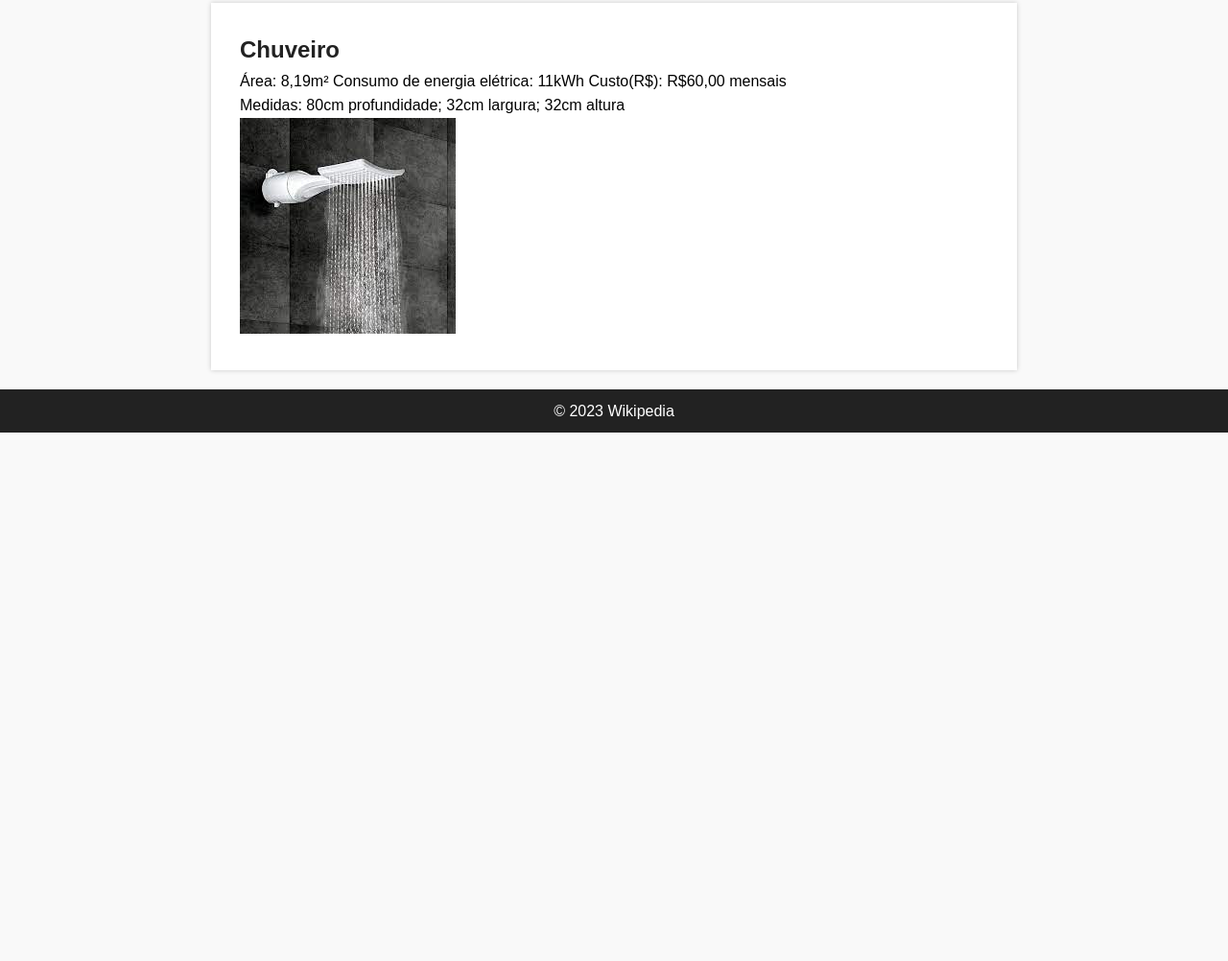
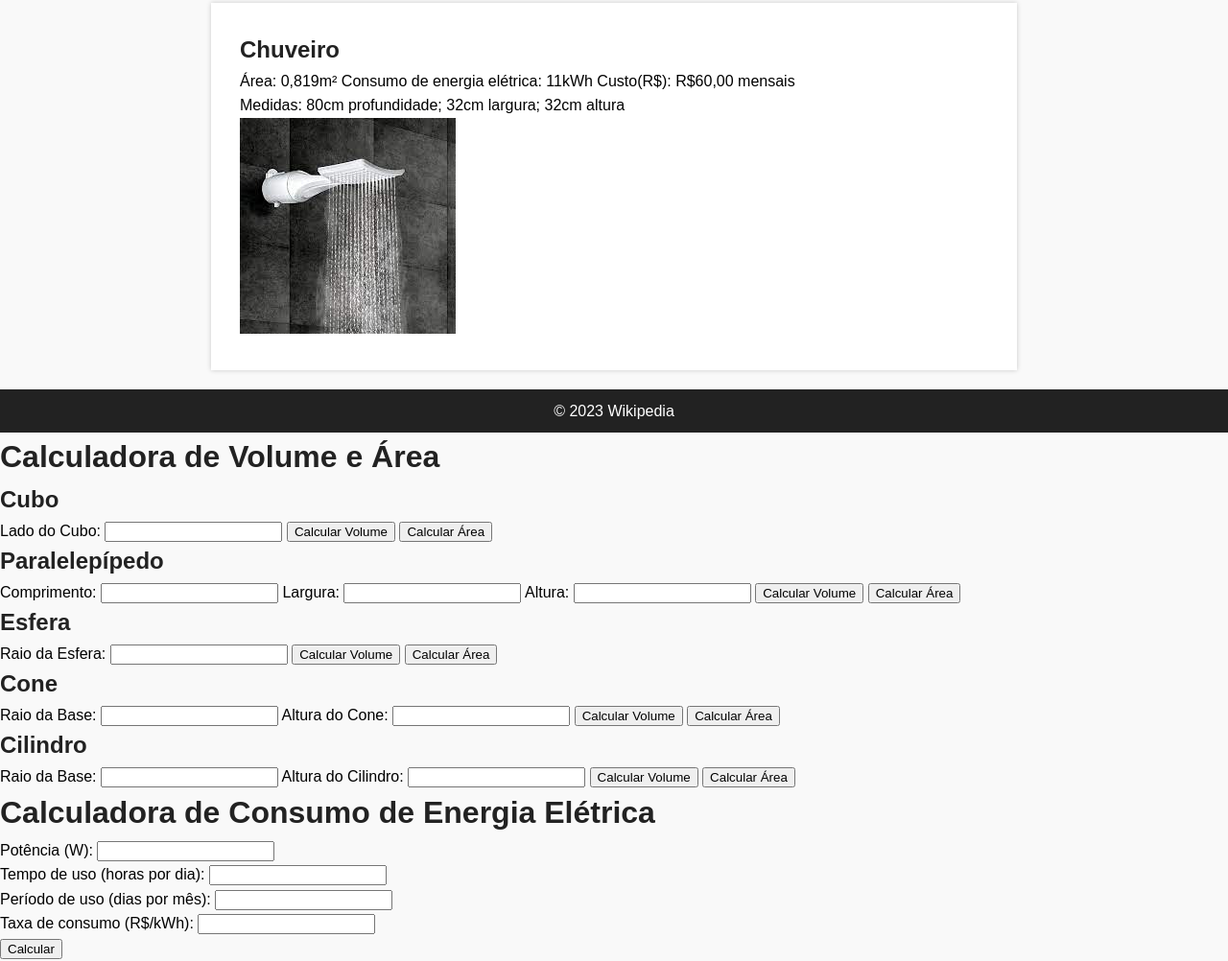
Before and after one commit to Danilo1910p-p/ProjetoMat2, a plain HTML site: page ProjetoMat2-main/index.html in a window 1280 px wide. Shown: the part 1743-2745 px from the top of the page at 96% size. Before the commit the page ends 2194 px from the top, so only its background shows below. Drawn offline with Linux system fonts and the light colour scheme.

Commit message:
Add files via upload

```diff
--- a/ProjetoMat2-main/index.html
+++ b/ProjetoMat2-main/index.html
@@ -21,7 +21,7 @@
     <main>
         <article>
             <h2>Geladeira:</h2>
-            <p>Área: 5,895m²
+            <p>Área: 5,8m²
                 Volume: 400L
                 Consumo de energia elétrica: 40 a 57 kWh a hora
                 Custo(R$): R$39,18</p>
@@ -66,7 +66,7 @@
     <main>
         <article>
             <h2>Chuveiro</h2>
-            <p>Área: 8,19m²
+            <p>Área: 0,819m²
                 Consumo de energia elétrica: 11kWh
                 Custo(R$): R$60,00 mensais
             </p>
@@ -79,3 +79,93 @@
     </footer>
 </body>
 </html>
+<!DOCTYPE html>
+<html>
+<head>
+    <title>Calculadora de Volume e Área</title>
+</head>
+<body>
+    <h1>Calculadora de Volume e Área</h1>
+
+    <!-- Cubo -->
+    <h2>Cubo</h2>
+    <label for="cuboLado">Lado do Cubo:</label>
+    <input type="number" id="cuboLado">
+    <button onclick="calcularVolumeCubo()">Calcular Volume</button>
+    <button onclick="calcularAreaCubo()">Calcular Área</button>
+    <p id="cuboResultado"></p>
+
+    <!-- Paralelepípedo -->
+    <h2>Paralelepípedo</h2>
+    <label for="paralelepipedoComprimento">Comprimento:</label>
+    <input type="number" id="paralelepipedoComprimento">
+    <label for="paralelepipedoLargura">Largura:</label>
+    <input type="number" id="paralelepipedoLargura">
+    <label for="paralelepipedoAltura">Altura:</label>
+    <input type="number" id="paralelepipedoAltura">
+    <button onclick="calcularVolumeParalelepipedo()">Calcular Volume</button>
+    <button onclick="calcularAreaParalelepipedo()">Calcular Área</button>
+    <p id="paralelepipedoResultado"></p>
+
+    <!-- Esfera -->
+    <h2>Esfera</h2>
+    <label for="esferaRaio">Raio da Esfera:</label>
+    <input type="number" id="esferaRaio">
+    <button onclick="calcularVolumeEsfera()">Calcular Volume</button>
+    <button onclick="calcularAreaEsfera()">Calcular Área</button>
+    <p id="esferaResultado"></p>
+
+    <!-- Cone -->
+    <h2>Cone</h2>
+    <label for="coneRaio">Raio da Base:</label>
+    <input type="number" id="coneRaio">
+    <label for="coneAltura">Altura do Cone:</label>
+    <input type="number" id="coneAltura">
+    <button onclick="calcularVolumeCone()">Calcular Volume</button>
+    <button onclick="calcularAreaCone()">Calcular Área</button>
+    <p id="coneResultado"></p>
+
+    <!-- Cilindro -->
+    <h2>Cilindro</h2>
+    <label for="cilindroRaio">Raio da Base:</label>
+    <input type="number" id="cilindroRaio">
+    <label for="cilindroAltura">Altura do Cilindro:</label>
+    <input type="number" id="cilindroAltura">
+    <button onclick="calcularVolumeCilindro()">Calcular Volume</button>
+    <button onclick="calcularAreaCilindro()">Calcular Área</button>
+    <p id="cilindroResultado"></p>
+
+</body>
+<script src="main.js"></script>
+</html>
+<!DOCTYPE html>
+<html>
+<head>
+    <title>Calculadora de Consumo de Energia</title>
+</head>
+<body>
+    <h1>Calculadora de Consumo de Energia Elétrica</h1>
+    <form>
+        <label>Potência (W): <input type="number" id="potencia"></label><br>
+        <label>Tempo de uso (horas por dia): <input type="number" id="tempo"></label><br>
+        <label>Período de uso (dias por mês): <input type="number" id="periodo"></label><br>
+        <label>Taxa de consumo (R$/kWh): <input type="number" id="taxa"></label><br>
+        <button type="button" onclick="calcularConsumo()">Calcular</button>
+    </form>
+    <div id="resultado"></div>
+    <script>
+        function calcularConsumo() {
+            const potencia = parseFloat(document.getElementById('potencia').value);
+            const tempo = parseFloat(document.getElementById('tempo').value);
+            const periodo = parseFloat(document.getElementById('periodo').value);
+            const taxa = parseFloat(document.getElementById('taxa').value);
+
+            const energia = (potencia * tempo * periodo) / 1000;
+            const custo = taxa * energia;
+
+            const resultado = `Consumo de Energia: ${energia.toFixed(2)} kWh<br>Custo: R$ ${custo.toFixed(2)}`;
+            document.getElementById('resultado').innerHTML = resultado;
+        }
+    </script>
+</body>
+</html>
--- /dev/null
+++ b/ProjetoMat2-main/main.js
@@ -0,0 +1,69 @@
+// Funções para calcular o volume e a área de cada forma
+function calcularVolumeCubo() {
+    const lado = parseFloat(document.getElementById("cuboLado").value);
+    const volume = Math.pow(lado, 3);
+    document.getElementById("cuboResultado").textContent = `Volume do Cubo: ${volume}`;
+}
+
+function calcularAreaCubo() {
+    const lado = parseFloat(document.getElementById("cuboLado").value);
+    const area = 6 * Math.pow(lado, 2);
+    document.getElementById("cuboResultado").textContent = `Área do Cubo: ${area}`;
+}
+
+function calcularVolumeParalelepipedo() {
+    const comprimento = parseFloat(document.getElementById("paralelepipedoComprimento").value);
+    const largura = parseFloat(document.getElementById("paralelepipedoLargura").value);
+    const altura = parseFloat(document.getElementById("paralelepipedoAltura").value);
+    const volume = comprimento * largura * altura;
+    document.getElementById("paralelepipedoResultado").textContent = `Volume do Paralelepípedo: ${volume}`;
+}
+
+function calcularAreaParalelepipedo() {
+    const comprimento = parseFloat(document.getElementById("paralelepipedoComprimento").value);
+    const largura = parseFloat(document.getElementById("paralelepipedoLargura").value);
+    const altura = parseFloat(document.getElementById("paralelepipedoAltura").value);
+    const area = 2 * (comprimento * largura + comprimento * altura + largura * altura);
+    document.getElementById("paralelepipedoResultado").textContent = `Área do Paralelepípedo: ${area}`;
+}
+
+function calcularVolumeEsfera() {
+    const raio = parseFloat(document.getElementById("esferaRaio").value);
+    const volume = (4 / 3) * Math.PI * Math.pow(raio, 3);
+    document.getElementById("esferaResultado").textContent = `Volume da Esfera: ${volume}`;
+}
+
+function calcularAreaEsfera() {
+    const raio = parseFloat(document.getElementById("esferaRaio").value);
+    const area = 4 * Math.PI * Math.pow(raio, 2);
+    document.getElementById("esferaResultado").textContent = `Área da Esfera: ${area}`;
+}
+
+function calcularVolumeCone() {
+    const raio = parseFloat(document.getElementById("coneRaio").value);
+    const altura = parseFloat(document.getElementById("coneAltura").value);
+    const volume = (1 / 3) * Math.PI * Math.pow(raio, 2) * altura;
+    document.getElementById("coneResultado").textContent = `Volume do Cone: ${volume}`;
+}
+
+function calcularAreaCone() {
+    const raio = parseFloat(document.getElementById("coneRaio").value);
+    const altura = parseFloat(document.getElementById("coneAltura").value);
+    const geratriz = Math.sqrt(Math.pow(raio, 2) + Math.pow(altura, 2));
+    const area = Math.PI * raio * (raio + geratriz);
+    document.getElementById("coneResultado").textContent = `Área do Cone: ${area}`;
+}
+
+function calcularVolumeCilindro() {
+    const raio = parseFloat(document.getElementById("cilindroRaio").value);
+    const altura = parseFloat(document.getElementById("cilindroAltura").value);
+    const area = 2 * Math.PI * raio * (raio + altura);
+    document.getElementById("cilindroResultado").textContent = `Volume do Cilindro: ${volume}`;
+}
+
+function calcularAreaCilindro() {
+    const raio = parseFloat(document.getElementById("cilindroRaio").value);
+    const altura = parseFloat(document.getElementById("cilindroAltura").value);
+    const volume = Math.PI * Math.pow(raio, 2) * altura;
+    document.getElementById("cilindroResultado").textContent = `Área do Cilindro: ${area}`;
+}
```
Also changed, not shown: ProjetoMat2-main/Consumo de Energia Elétrica.html (added, +31 -0 lines), ProjetoMat2-main/calculadora.html (added, +59 -0 lines).
